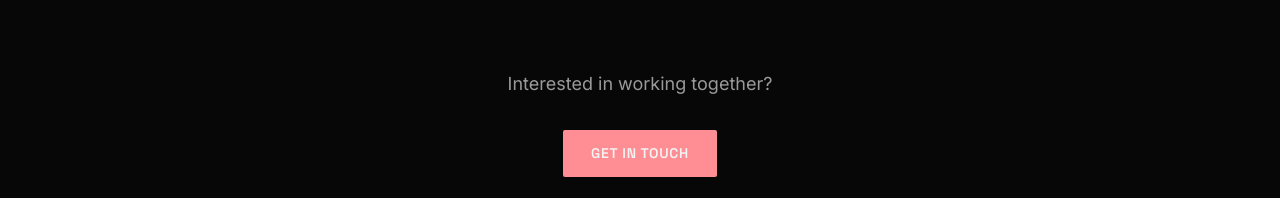
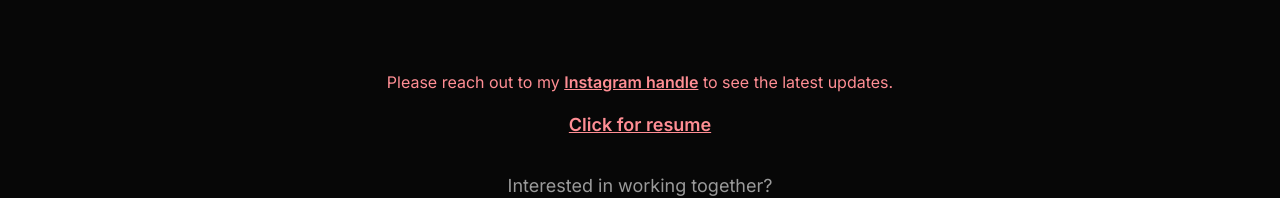
Before and after one commit to Anwesh0407/my-portfolio-website, a Next.js app: page / in a window 1280 px wide. Shown: the part 2770-2968 px from the top of the page. Built offline with nearby package versions, Linux system fonts and the light colour scheme.

Commit message:
Add CV section to the bottom of the home page

```diff
--- a/src/app/page.tsx
+++ b/src/app/page.tsx
@@ -191,6 +191,12 @@ export default function HomePage() {
       {/* CTA */}
       <section className="cta-footer" id="cta">
         <div className="container">
+          <p className="body-md" style={{ marginBottom: "16px", color: "var(--color-primary)" }}>
+            Please reach out to my <a href="https://www.instagram.com/a.nw.esh.04?igsh=MTNkY2ltMnM0M3VvYg%3D%3D&utm_source=qr" target="_blank" rel="noopener noreferrer" style={{ textDecoration: 'underline', fontWeight: 600 }}>Instagram handle</a> to see the latest updates.
+          </p>
+          <p className="body-md" style={{ marginBottom: "32px", color: "var(--color-primary)" }}>
+            <a href="/documents/Anwesh%20Resume.pdf" target="_blank" rel="noopener noreferrer" style={{ textDecoration: 'underline', fontWeight: 600, fontSize: '18px' }}>Click for resume</a>
+          </p>
           <p className="cta-footer-text">Interested in working together?</p>
           <div style={{ display: "flex", gap: "12px", justifyContent: "center" }}>
             <Link href="/contact" className="btn-primary">
```
Also changed, not shown: 1 other file (tests, documents, lock files or other folders).
